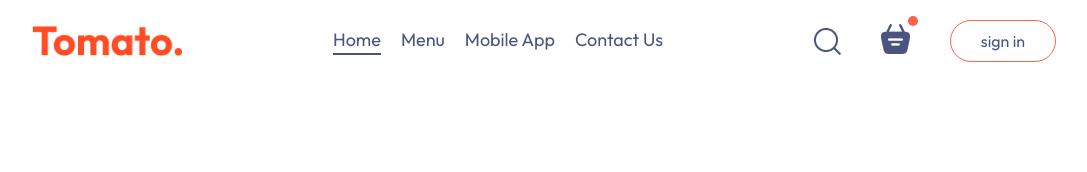
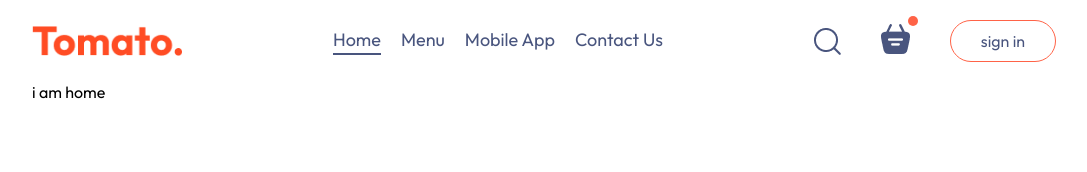
Before and after one commit to yasirlashari/Food_Delivery_App, a React (Vite) app in the folder frontend/: page / in a window 1280 px wide. Shown: the top 172 px of the page, without its empty margins (96-1183 px from the left). Built offline with nearby package versions, Linux system fonts and the light colour scheme.

Commit message:
routing is done

```diff
--- a/frontend/src/App.jsx
+++ b/frontend/src/App.jsx
@@ -1,5 +1,6 @@
 import React from 'react'
 import Navbar from './components/Navbar/Navbar'
+import {Route, Routes} from 'react-router-dom'
 import Home from './pages/Home/Home'
 import Cart from './pages/Cart/Cart'
 import PlaceOrder from './pages/PlaceOrder/PlaceOrder'
@@ -7,10 +8,12 @@
   return (
     <div className='app'>
       <Navbar/>
-      <Home/>
-      <Cart/>
-      <PlaceOrder/>
-    </div>
+      <Routes>
+        <Route path="/" element={<Home/>}/>
+        <Route path="/cart" element={<Cart/>}/>
+        <Route path="/placeorder" element={<PlaceOrder/>}/>
+      </Routes>
+          </div>
   )
 }
 
--- a/frontend/src/main.jsx
+++ b/frontend/src/main.jsx
@@ -2,9 +2,10 @@
 import { createRoot } from 'react-dom/client'
 import App from './App.jsx'
 import './index.css'
+import {BrowserRouter} from 'react-router-dom'
+createRoot(document.getElementById('root')).render(
+<BrowserRouter>
+<App />
+</BrowserRouter>
 
-createRoot(document.getElementById('root')).render(
-  <StrictMode>
-    <App />
-  </StrictMode>,
 )
--- a/frontend/src/pages/Home/Home.jsx
+++ b/frontend/src/pages/Home/Home.jsx
@@ -3,7 +3,7 @@
 const Home = () => {
   return (
     <div>
-
+    i am home
     </div>
   )
 }
```
